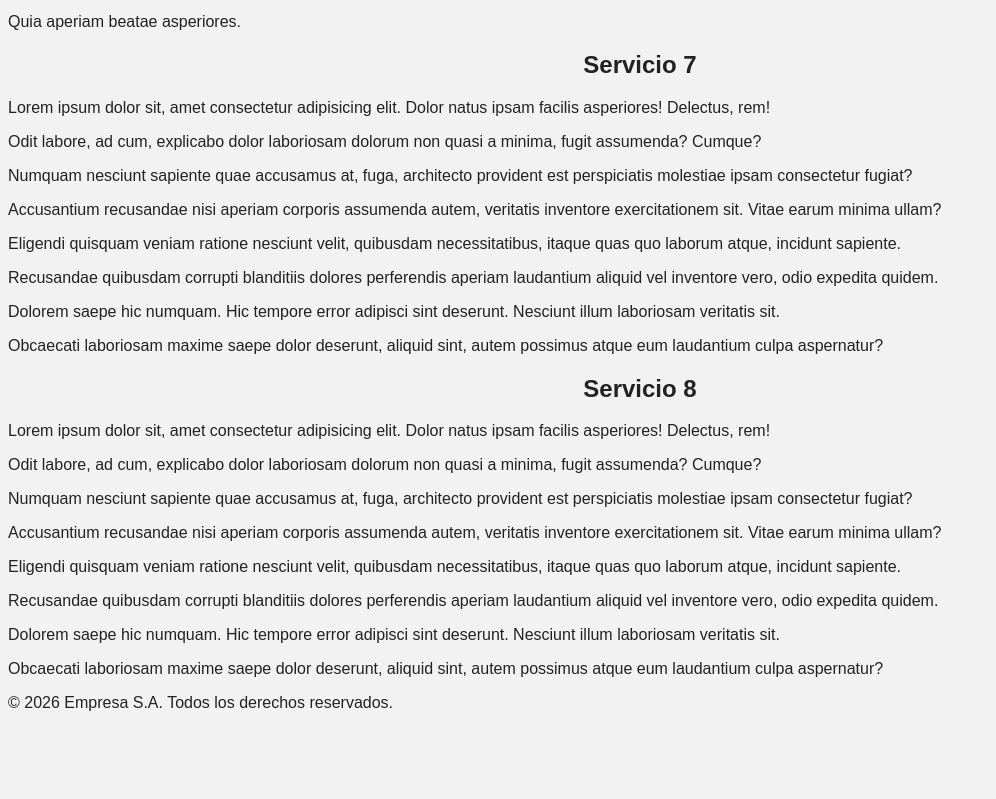
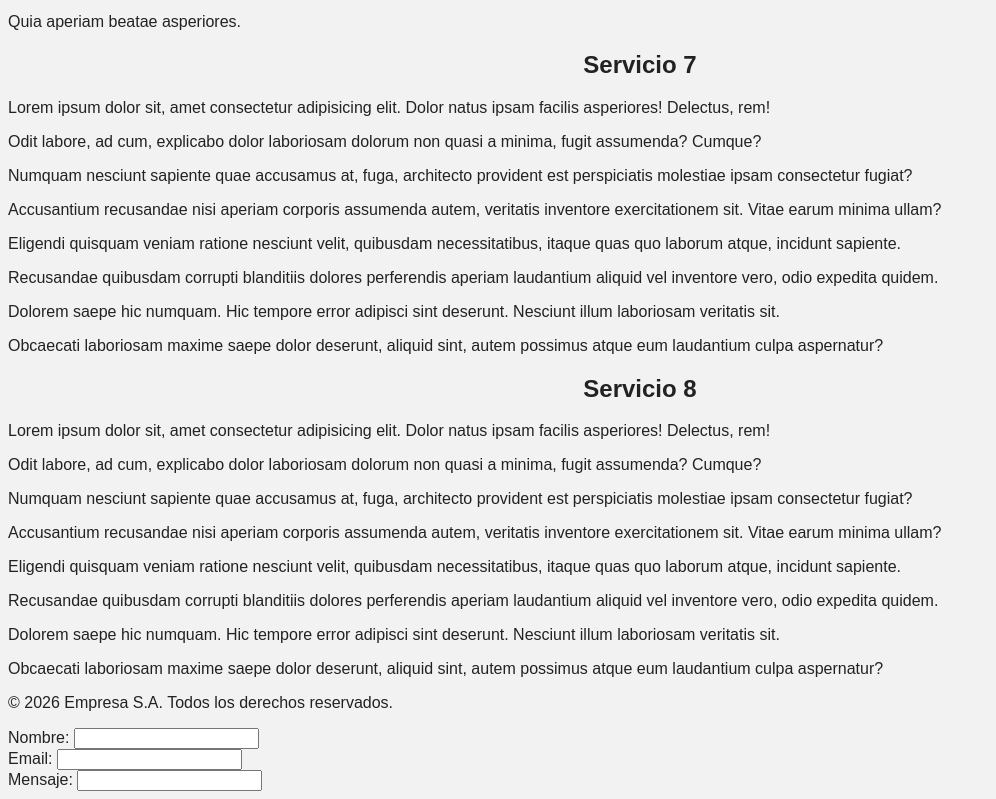
Before and after one commit to jdrjuan/sitio-web-5, a plain HTML site: page servicios.html in a window 1280 px wide. Shown: the part 1260-2059 px from the top of the page, without its empty margins (0-996 px from the left). Before the commit the page ends 1988 px from the top, so only its background shows below. Drawn offline with Linux system fonts and the light colour scheme.

Commit message:
Agrega campos nombre, email y mensaje en form en servicios.html

```diff
--- a/servicios.html
+++ b/servicios.html
@@ -84,8 +84,18 @@
     <footer>
         <p>&copy; 2026 Empresa S.A. Todos los derechos reservados.</p>
         <form action="contactar.php">
-
-
+            <div>
+                <label for="nombre">Nombre:</label>
+                <input type="text" id="nombre" name="nombre">
+            </div>
+            <div>
+                <label for="email">Email:</label>
+                <input type="text" id="email" name="email">
+            </div>
+            <div>
+                <label for="mensaje">Mensaje:</label>
+                <input type="text" id="mensaje" name="mensaje">
+            </div>
         </form>
     </footer>
 </body>
```
